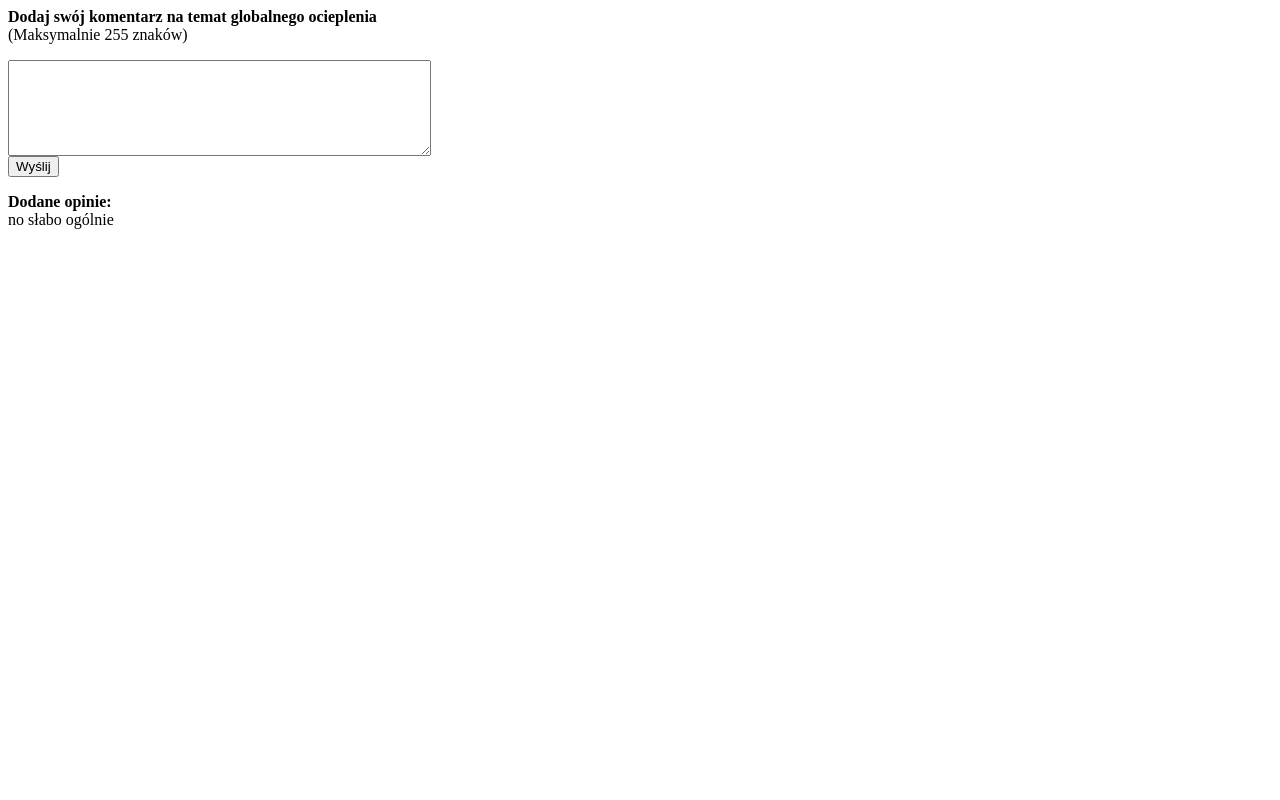
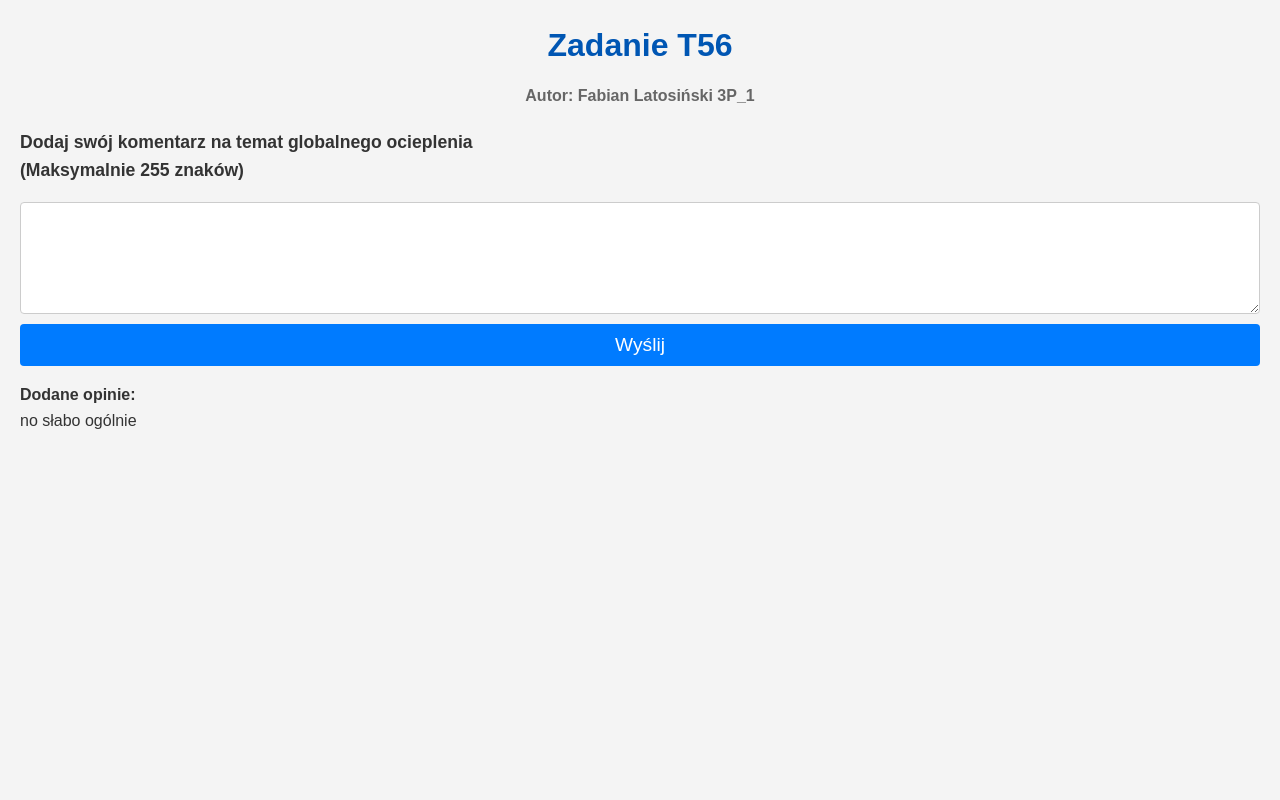
Before and after one commit to BombiuszWielki/3P_PHP, a PHP site: page / in a window 1280 px wide. Run offline with PHP 8.4, Linux system fonts and the light colour scheme.

Commit message:
giasfelfebrehber

```diff
--- a/Tematy/T56 - komentarze do pliku/index.php
+++ b/Tematy/T56 - komentarze do pliku/index.php
@@ -18,8 +18,11 @@ if (isset($_POST['komentarz'])) {
 <head>
     <title>Opinie użytkowników</title>
     <meta charset="UTF-8">
+    <link rel="stylesheet" href="style.css">
 </head>
 <body>
+<h1>Zadanie T56</h1>
+<h2>Autor: Fabian Latosiński 3P_1</h2>
 <div>
     <form action="index.php" method="post">
         <p><b>Dodaj swój komentarz na temat globalnego ocieplenia</b><br>(Maksymalnie 255 znaków)</p>
--- /dev/null
+++ b/Tematy/T56 - komentarze do pliku/style.css
@@ -0,0 +1,65 @@
+body {
+    font-family: Arial, sans-serif;
+    background-color: #f4f4f4;
+    color: #333;
+    line-height: 1.6;
+    margin: 0;
+    padding: 20px;
+}
+
+.container {
+    max-width: 800px;
+    margin: auto;
+    background: #fff;
+    padding: 20px 30px;
+    border-radius: 8px;
+    box-shadow: 0 0 10px rgba(0, 0, 0, 0.1);
+}
+
+h1, h2 {
+    color: #0056b3;
+    text-align: center;
+}
+
+h2 {
+    margin-top: -10px;
+    margin-bottom: 20px;
+    font-size: 1em;
+    color: #666;
+}
+
+form p {
+    font-size: 1.1em;
+    font-weight: bold;
+}
+
+textarea {
+    width: 100%;
+    padding: 10px;
+    margin-bottom: 10px;
+    border: 1px solid #ccc;
+    border-radius: 4px;
+    box-sizing: border-box;
+}
+
+input[type="submit"] {
+    display: block;
+    width: 100%;
+    padding: 10px;
+    border: none;
+    background-color: #007bff;
+    color: white;
+    font-size: 1.2em;
+    cursor: pointer;
+    border-radius: 4px;
+}
+
+input[type="submit"]:hover {
+    background-color: #0056b3;
+}
+
+.opinions-section {
+    margin-top: 30px;
+    padding-top: 20px;
+    border-top: 2px solid #eee;
+}
```
